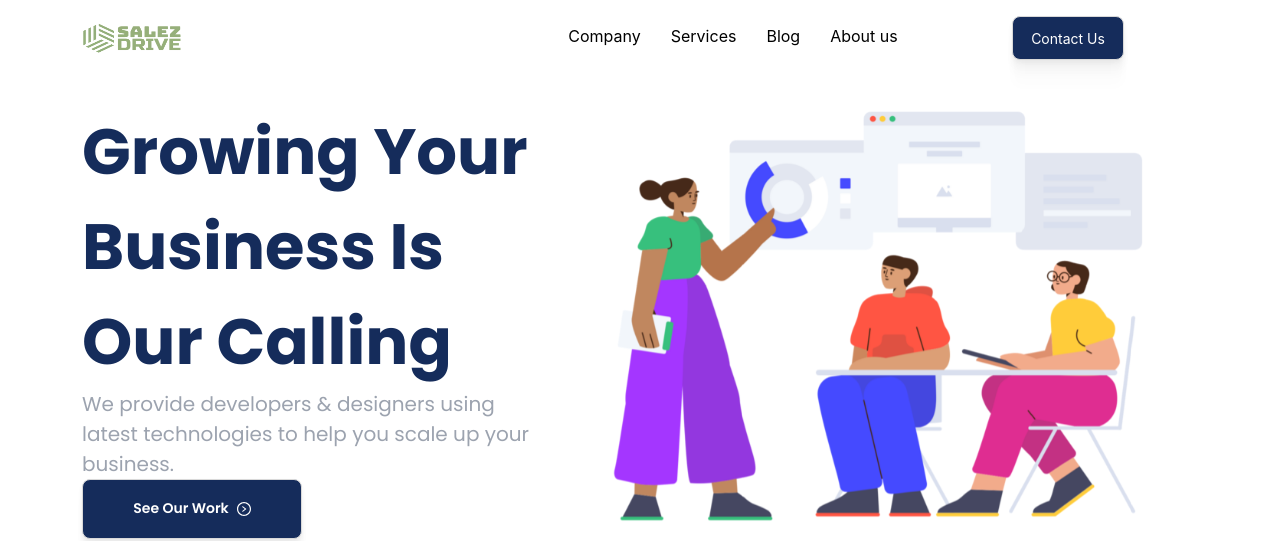
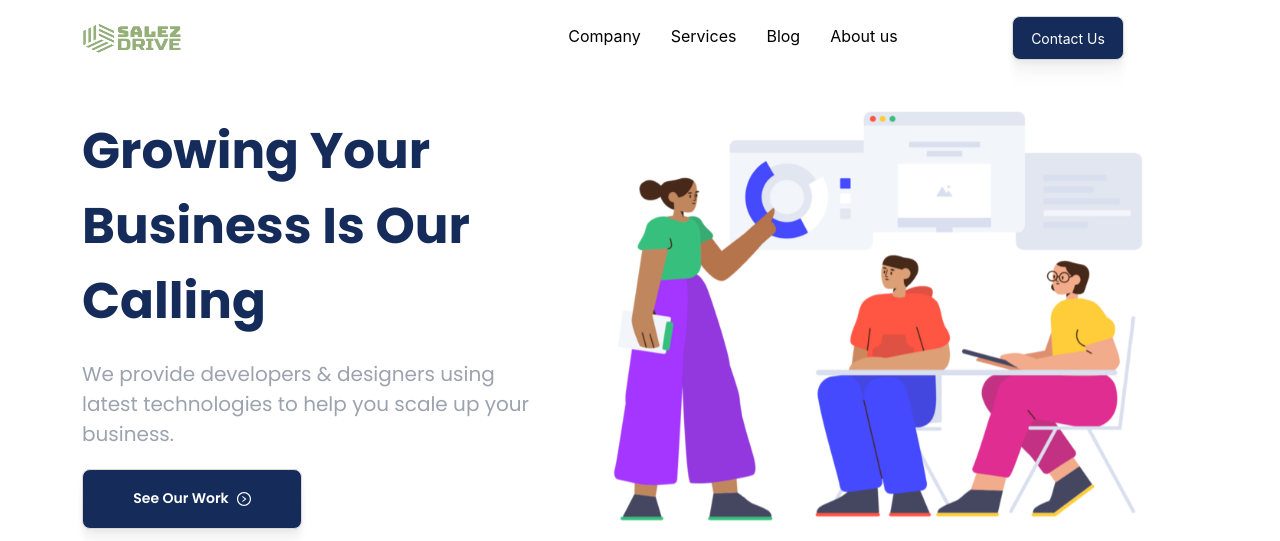
Before and after one commit to jhanzaib593/sales_drive, a React (Create React App) app: page / in a window 1280 px wide. Shown: the top 541 px of the page. Built offline with nearby package versions, Linux system fonts and the light colour scheme.

Commit message:
font change

```diff
--- a/src/components/banner/index.js
+++ b/src/components/banner/index.js
@@ -19,13 +19,18 @@ function Banner() {
         >
           <h1
             className="font_family font_color"
-            style={{ fontWeight: 700, fontSize: 64 }}
+            style={{ fontWeight: 700, fontSize: 50 }}
           >
             Growing Your Business Is Our Calling
           </h1>
           <p
             className="font_family"
-            style={{ color: "rgb(156 163 175)", fontWeight: 400, fontSize: 20 }}
+            style={{
+              color: "rgb(156 163 175)",
+              fontWeight: 400,
+              fontSize: 20,
+              padding: "20px 0",
+            }}
           >
             We provide developers & designers using latest technologies to help
             you scale up your business.
--- a/src/components/contact/index.js
+++ b/src/components/contact/index.js
@@ -25,7 +25,7 @@ function Contact() {
             <Col span={16} xs={24} sm={24} md={24} lg={16}>
               <h1
                 className="font_family"
-                style={{ fontWeight: 700, fontSize: 48, color: "white" }}
+                style={{ fontWeight: 700, fontSize: 35, color: "white" }}
               >
                 Have an awesome project in mind?
               </h1>
@@ -36,7 +36,7 @@ function Contact() {
               sm={24}
               md={24}
               lg={8}
-              style={{ margin: "auto", textAlign: "center" }}
+              style={{ margin: "auto", textAlign: "center", padding: "20px 0" }}
             >
               <Button
                 className="Contact_btn font_family"
@@ -53,6 +53,7 @@ function Contact() {
               color: "white",
               fontWeight: 400,
               fontSize: 24,
+              padding: "10px 0",
             }}
           >
             Lets discuss it and make your dream software come true!
```
